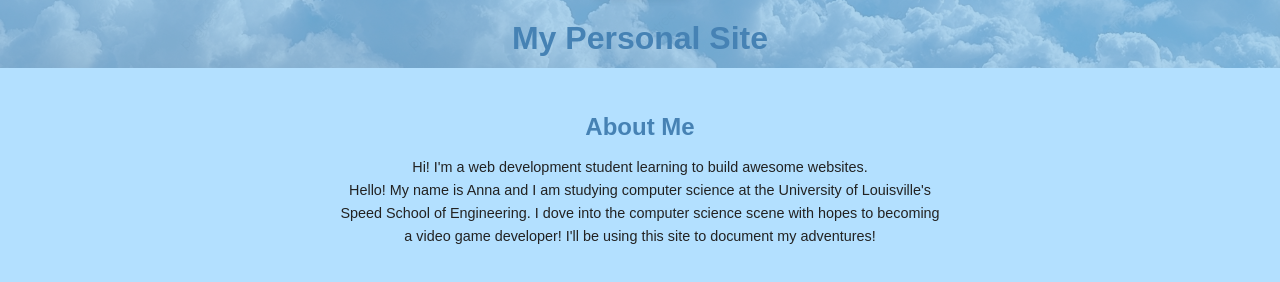
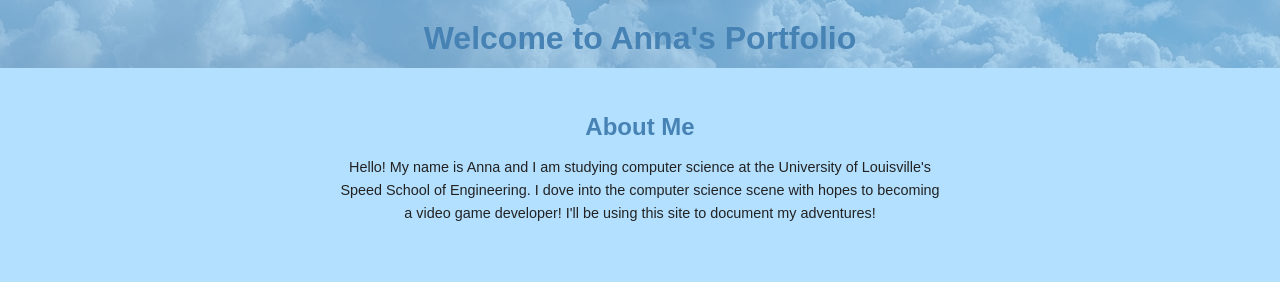
Before and after one commit to AnnaB05/Portfolio-Website, a plain HTML site: page index.html in a window 1280 px wide. Shown: the part 173-455 px from the top of the page. Drawn offline with Linux system fonts and the light colour scheme.

Commit message:
fixed header

```diff
--- a/index.html
+++ b/index.html
@@ -24,18 +24,15 @@
     <div class="banner-overlay">
       <!-- Profile image above the main heading -->
       <img src="img/bubbles icon.jpg" alt="Profile picture" class="profile-pic">
-      <h1>My Personal Site</h1>
-      <p>Welcome to my portfolio!</p>
+      <h1>Welcome to Anna's Portfolio</h1>
+      <p>Your one-stop destination to learn more about me!</p>
     </div>
   </header>
 
   <!-- About Me Section -->
   <section id="about">
     <h2>About Me</h2>
-    <p>
-      <!-- Write a short introduction about yourself here -->
-      Hi! I'm a web development student learning to build awesome websites.
-    </p>
+
     <!-- More about me paragraph -->
     <p>
       Hello! My name is Anna and I am studying computer science at the University of Louisville's Speed School of Engineering. I dove into the computer science scene with hopes to becoming a video game developer! I'll be using this site to document my adventures!
```
